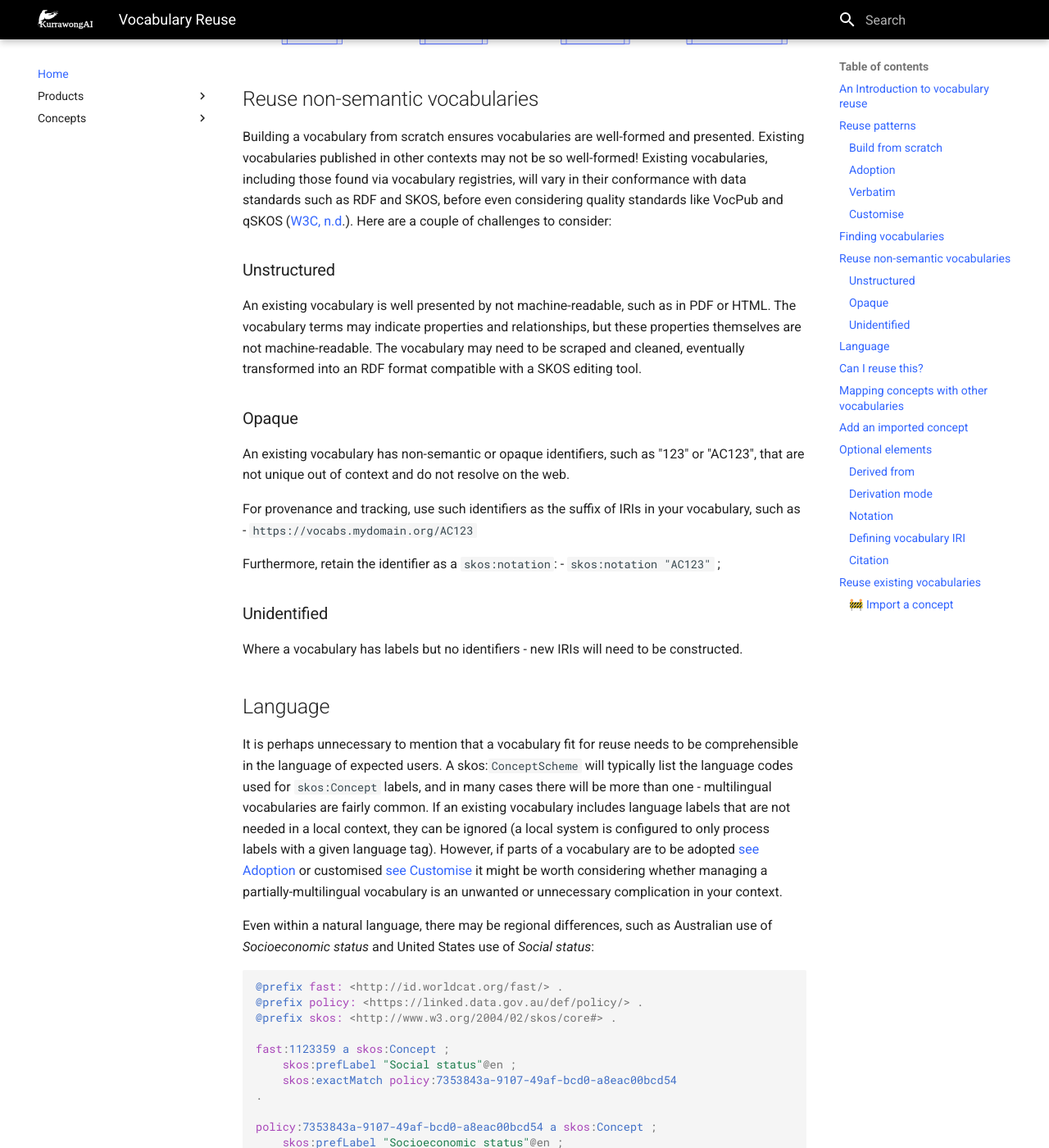
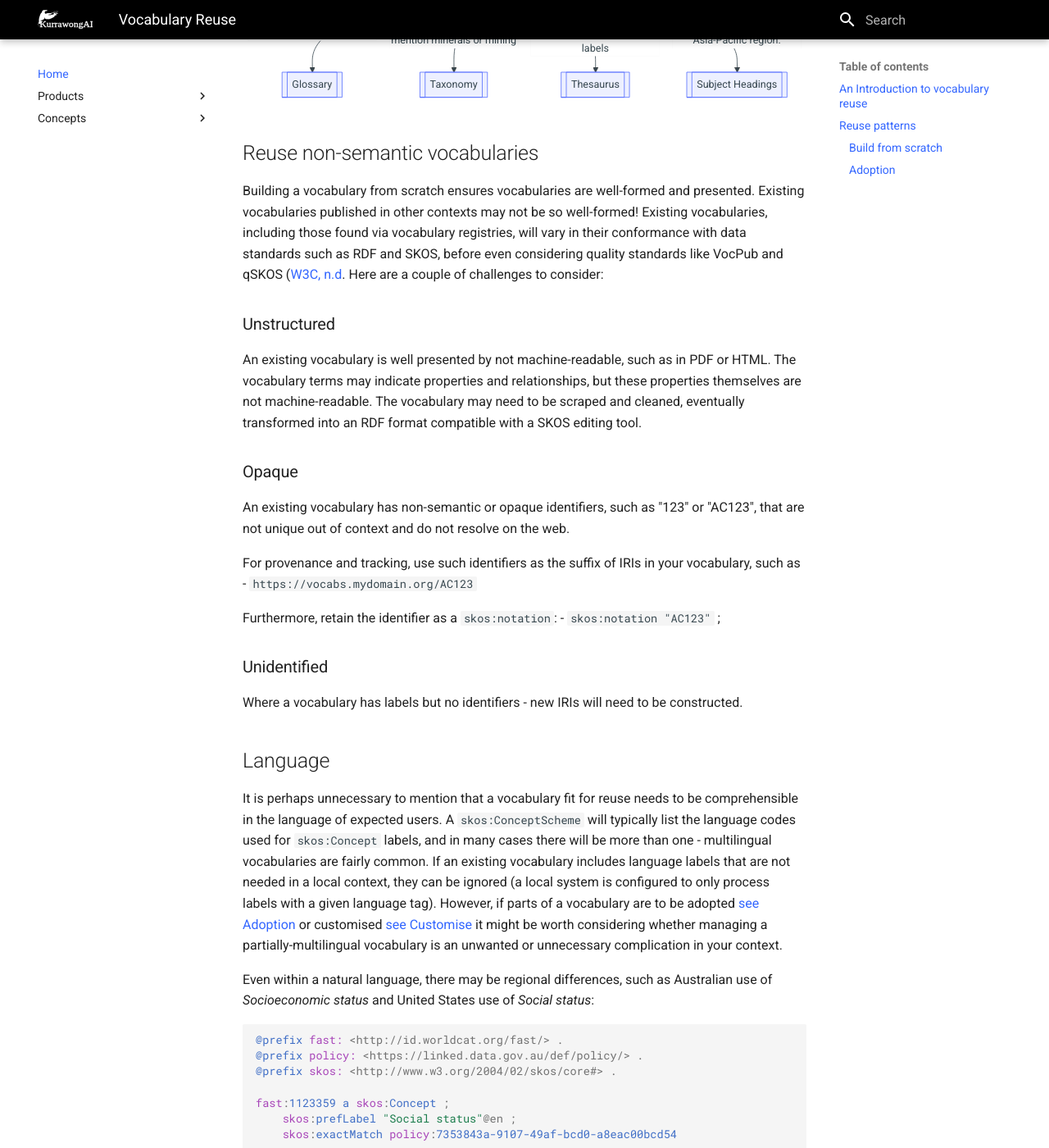
Before and after one commit to Kurrawong/docs, an MkDocs documentation site: the page built from docs/concepts/vocabs/vocab-reuse.md, in a window 1280 px wide and 1400 px high, scrolled down 3412 px. Shown: the whole window at 82% size. Built offline with MkDocs 1.6.1 and Material for MkDocs 9.7.7, drawn with Linux system fonts in a browser that asks for light colours; some of the changed text lies outside the part shown.

Commit message:
Update vocab-reuse.md

````diff
--- a/docs/concepts/vocabs/vocab-reuse.md
+++ b/docs/concepts/vocabs/vocab-reuse.md
@@ -105,7 +107,7 @@
 ```
 ## Reuse non-semantic vocabularies
 
-Building a vocabulary from scratch ensures vocabularies are well-formed and presented. Existing vocabularies published in other contexts may not be so well-formed! Existing vocabularies, including those found via vocabulary registries, will vary in their conformance with data standards such as RDF and SKOS, before even considering quality standards like VocPub and qSKOS ([W3C, n.d](#references-and-further-reading).). Here are a couple of challenges to consider:
+Building a vocabulary from scratch ensures vocabularies are well-formed and presented. Existing vocabularies published in other contexts may not be so well-formed! Existing vocabularies, including those found via vocabulary registries, will vary in their conformance with data standards such as RDF and SKOS, before even considering quality standards like VocPub and qSKOS ([W3C, n.d](#references-and-further-reading). Here are a couple of challenges to consider:
 
 ### Unstructured
 An existing vocabulary is well presented by not machine-readable, such as in PDF or HTML. The vocabulary terms may indicate properties and relationships, but these properties themselves are not machine-readable. The vocabulary may need to be scraped and cleaned, eventually transformed into an RDF format compatible with a SKOS editing tool.
@@ -124,7 +126,7 @@
 
 ## Language
 
-It is perhaps unnecessary to mention that a vocabulary fit for reuse needs to be comprehensible in the language of expected users. A skos:`ConceptScheme` will typically list the language codes used for `skos:Concept` labels, and in many cases there will be more than one - multilingual vocabularies are fairly common. If an existing vocabulary includes language labels that are not needed in a local context, they can be ignored (a local system is configured to only process labels with a given language tag). However, if parts of a vocabulary are to be adopted [see Adoption](#adoption) or customised [see Customise](#customise) it might be worth considering whether managing a partially-multilingual vocabulary is an unwanted or unnecessary complication in your context.
+It is perhaps unnecessary to mention that a vocabulary fit for reuse needs to be comprehensible in the language of expected users. A `skos:ConceptScheme` will typically list the language codes used for `skos:Concept` labels, and in many cases there will be more than one - multilingual vocabularies are fairly common. If an existing vocabulary includes language labels that are not needed in a local context, they can be ignored (a local system is configured to only process labels with a given language tag). However, if parts of a vocabulary are to be adopted [see Adoption](#adoption) or customised [see Customise](#customise) it might be worth considering whether managing a partially-multilingual vocabulary is an unwanted or unnecessary complication in your context.
 
 Even within a natural language, there may be regional differences, such as Australian use of _Socioeconomic status_ and United States use of _Social status_:
 
````
Also changed, not shown: other parts of docs/concepts/vocabs/vocab-reuse.md (+3 -1 lines).
